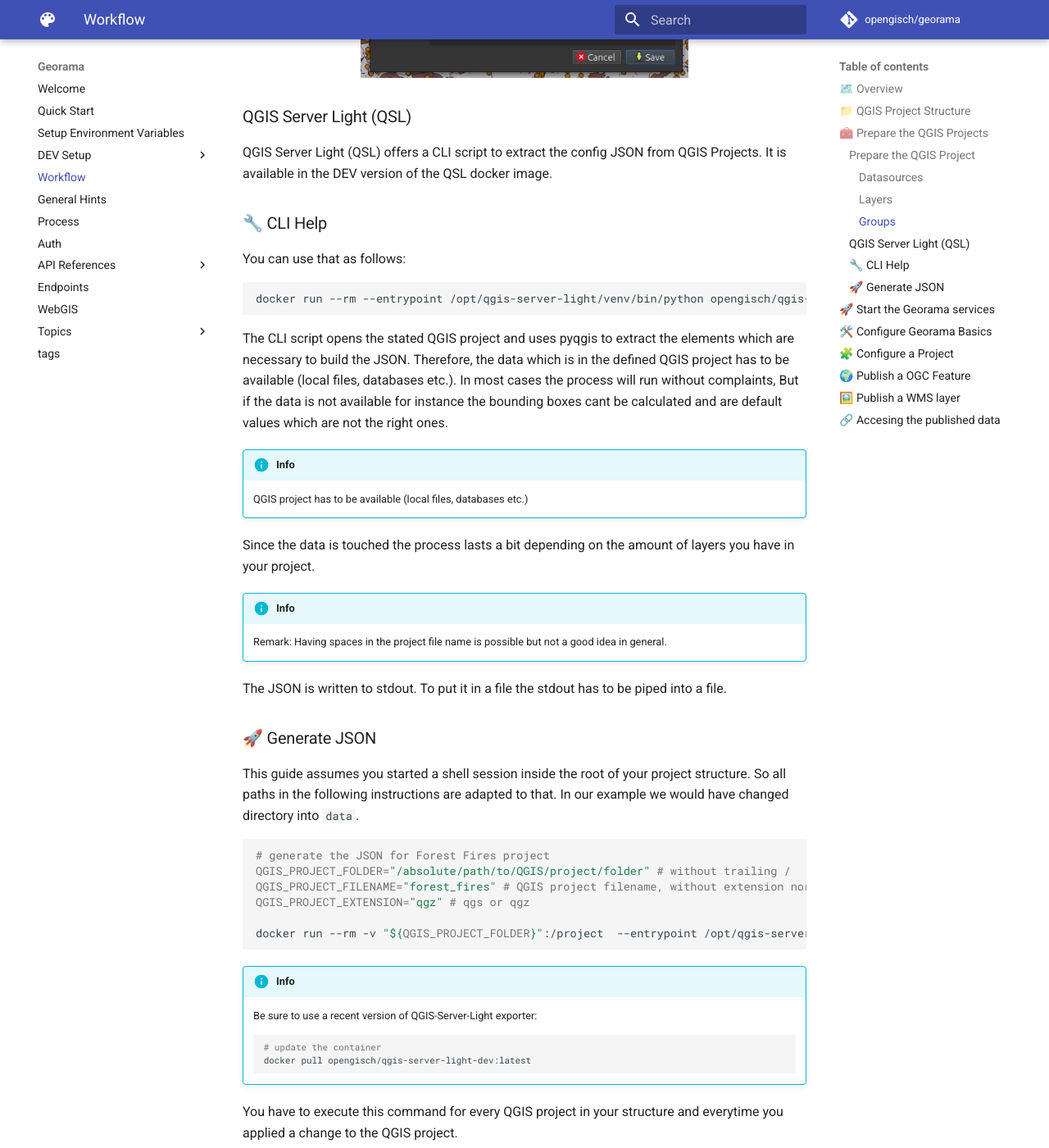
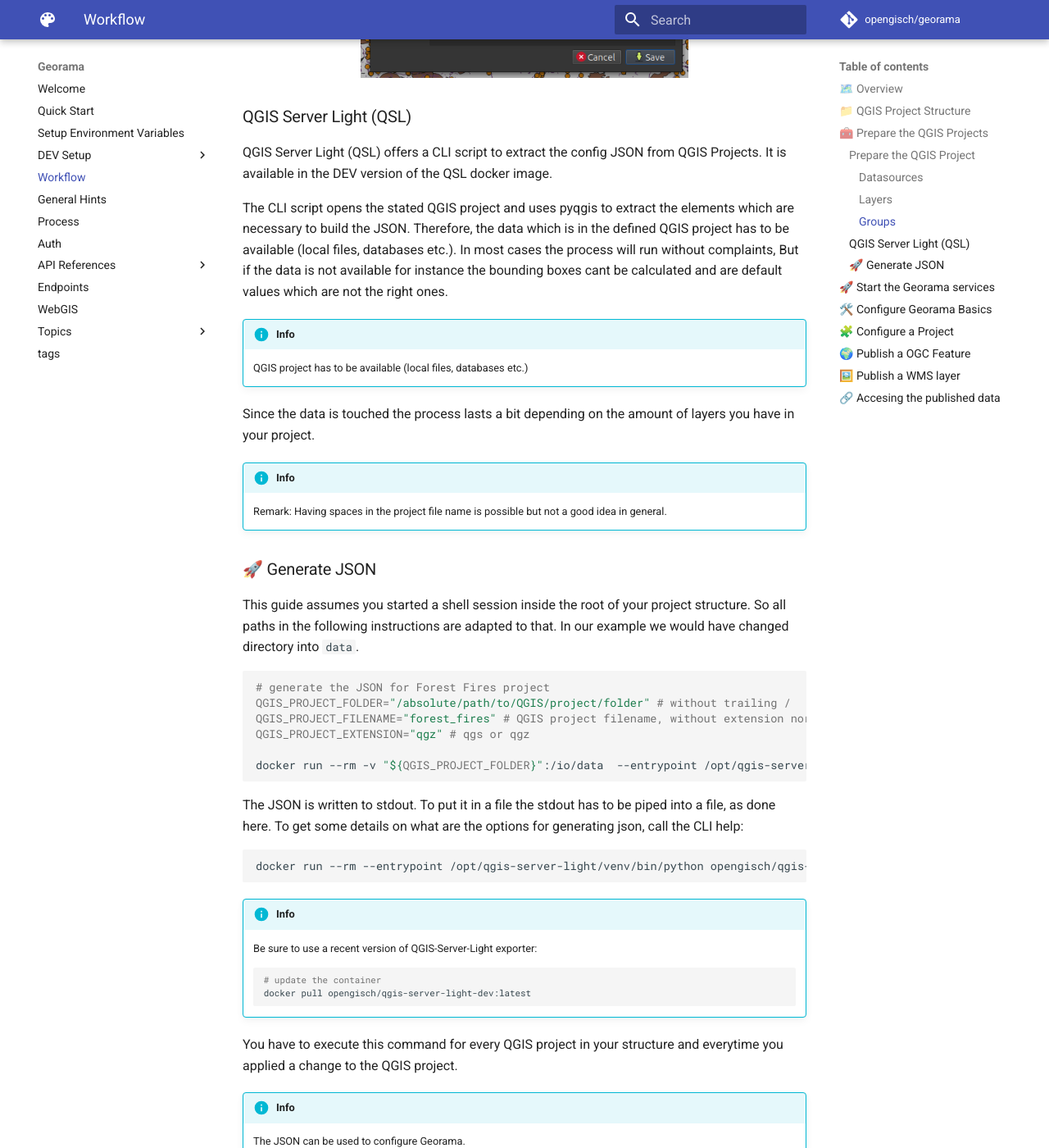
Before and after one commit to opengisch/georama, an MkDocs documentation site: the page built from docs/src/workflow.md, in a window 1280 px wide and 1400 px high, scrolled down 3603 px. Shown: the whole window at 82% size. Built offline with MkDocs 1.6.1 and Material for MkDocs 9.7.7, drawn with Linux system fonts in a browser that asks for light colours; comment, search, counter and statistics services are not loaded.

Commit message:
Integrated the CLI help section in the Generate json section for better clarity

````diff
--- a/docs/src/workflow.md
+++ b/docs/src/workflow.md
@@ -101,13 +101,6 @@
 QGIS Server Light (QSL) offers a CLI script to extract the config JSON from QGIS Projects. It is available in
 the DEV version of the QSL docker image.
 
-### 🔧 CLI Help
-You can use that as follows:
-
-```shell
-docker run --rm --entrypoint /opt/qgis-server-light/venv/bin/python opengisch/qgis-server-light-dev:latest -m qgis_server_light.exporter.cli --help
-```
-
 The CLI script opens the stated QGIS project and uses pyqgis to extract the elements which are necessary to
 build the JSON. Therefore, the data which is in the defined QGIS project has to be available (local files,
 databases etc.). In most cases the process will run without complaints, But if the data is not available  for
@@ -134,7 +126,13 @@
 QGIS_PROJECT_FILENAME="forest_fires" # QGIS project filename, without extension nor trailing dot
 QGIS_PROJECT_EXTENSION="qgz" # qgs or qgz
 
-docker run --rm -v "${QGIS_PROJECT_FOLDER}":/project  --entrypoint /opt/qgis-server-light/venv/bin/python opengisch/qgis-server-light-dev:latest -m qgis_server_light.exporter.cli --unify_layer_names_by_group True --project "/project/${QGIS_PROJECT_FILENAME}.${QGIS_PROJECT_EXTENSION}" > "${QGIS_PROJECT_FOLDER}/${QGIS_PROJECT_FILENAME}.json"
+docker run --rm -v "${QGIS_PROJECT_FOLDER}":/io/data  --entrypoint /opt/qgis-server-light/venv/bin/python opengisch/qgis-server-light-dev:latest -m qgis_server_light.exporter.cli --unify_layer_names_by_group True --project "/io/data/${QGIS_PROJECT_FILENAME}.${QGIS_PROJECT_EXTENSION}" > "${QGIS_PROJECT_FOLDER}/${QGIS_PROJECT_FILENAME}.json"
+```
+The JSON is written to stdout. To put it in a file the stdout has to be piped into a file, as done here.
+To get some details on what are the options for generating json, call the CLI help:
+
+```shell
+docker run --rm --entrypoint /opt/qgis-server-light/venv/bin/python opengisch/qgis-server-light-dev:latest -m qgis_server_light.exporter.cli --help
 ```
 
 !!! info
````
Also changed, not shown: other parts of docs/src/workflow.md (+0 -1 lines).
